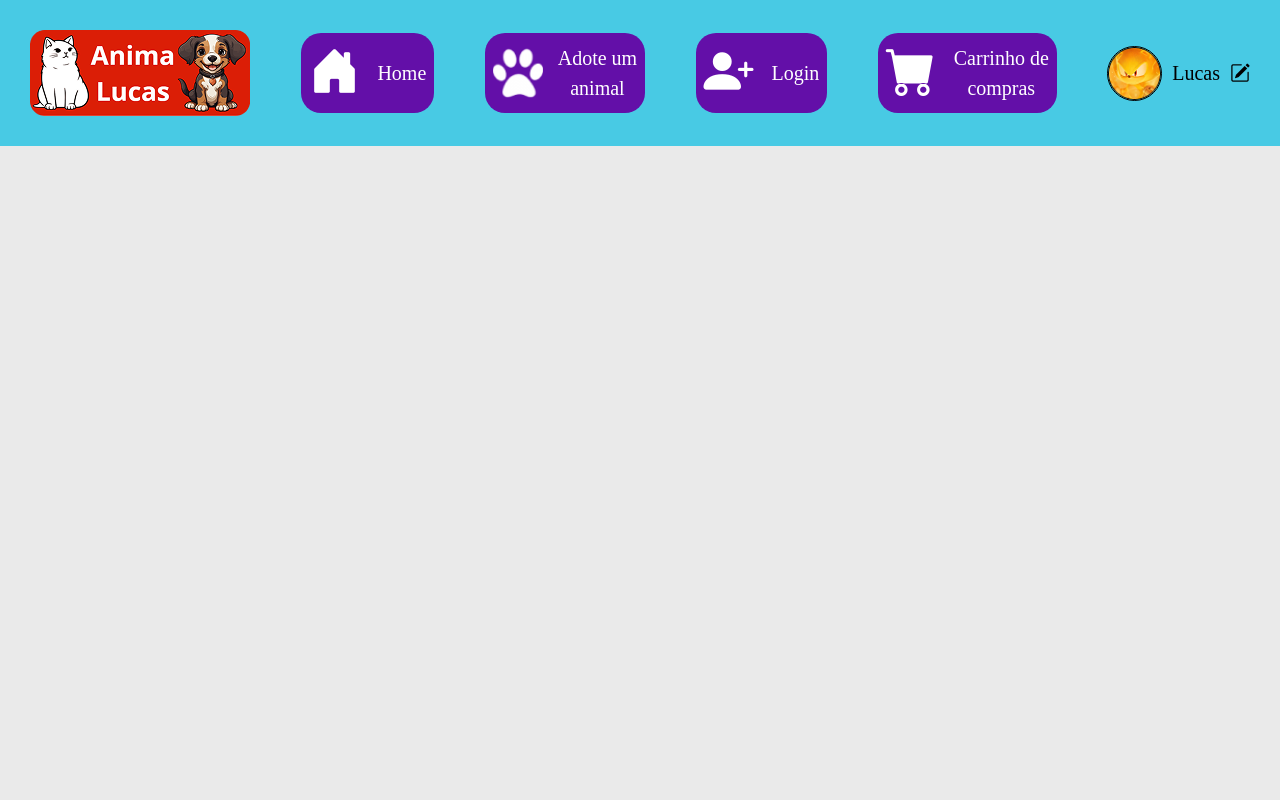
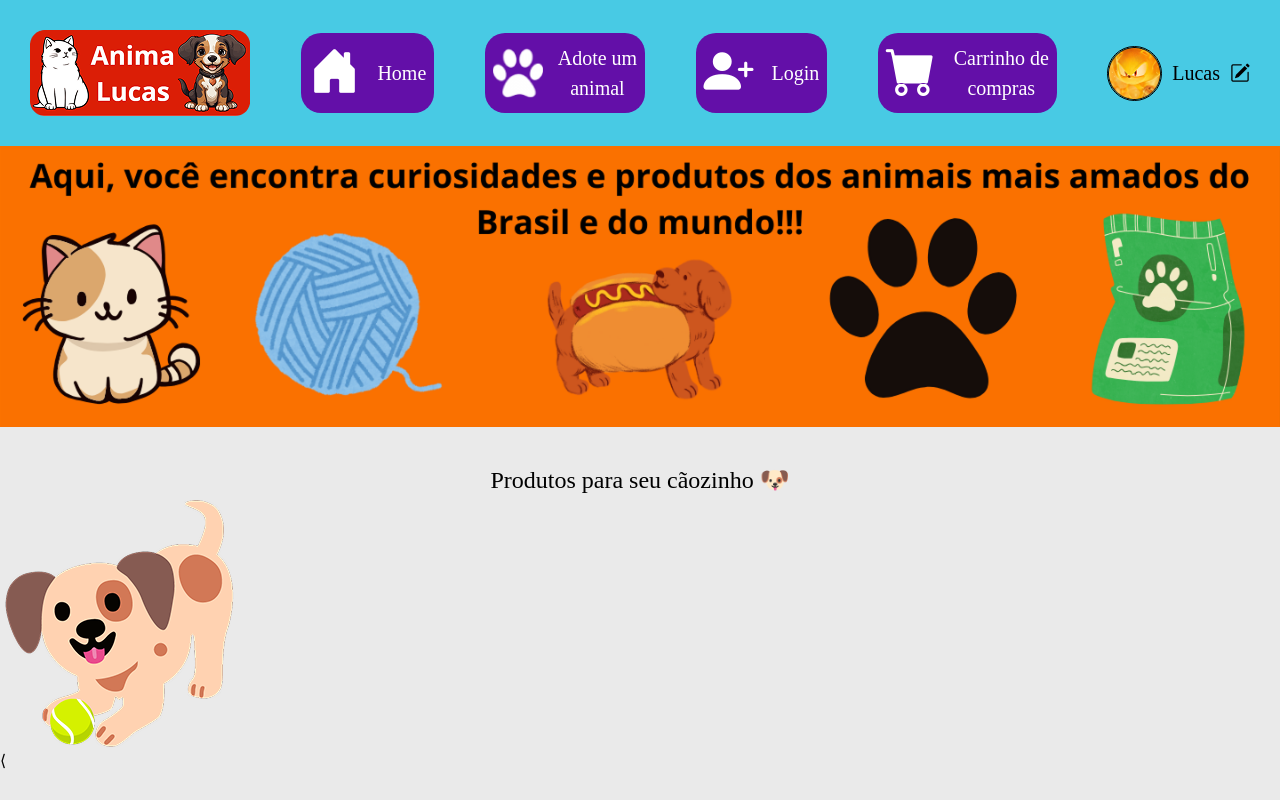
Before and after one commit to LucasBoaratti/AnimaLucas, a React (Vite) app: page / in a window 1280 px wide. Built offline with nearby package versions, Linux system fonts and the light colour scheme.

Commit message:
Adicionando a home para exibir junto com o cabeçalho.

```diff
--- a/src/App.tsx
+++ b/src/App.tsx
@@ -1,8 +1,12 @@
 import { Cabecalho } from "./Components/Cabeçalho/Cabecalho";
+import { Home } from "./Pages/Home/Home";
 
 function App() {
 	return (
-		<Cabecalho/>
+		<>
+			<Cabecalho/>
+			<Home/>
+		</>
 	);
 }
 
```
